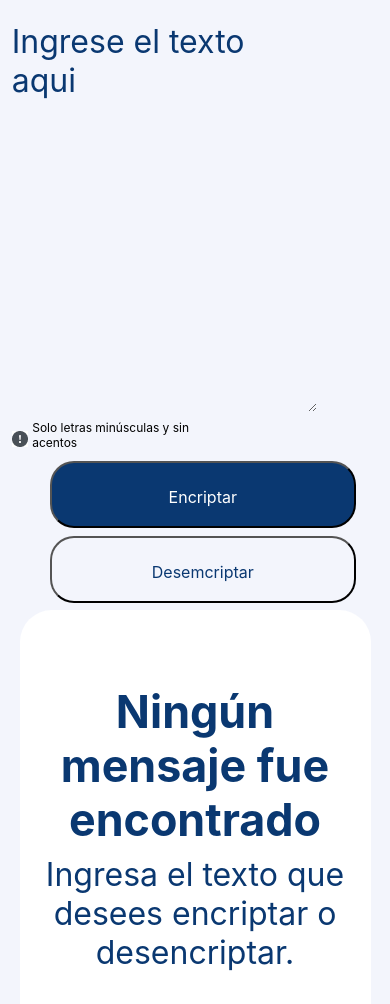
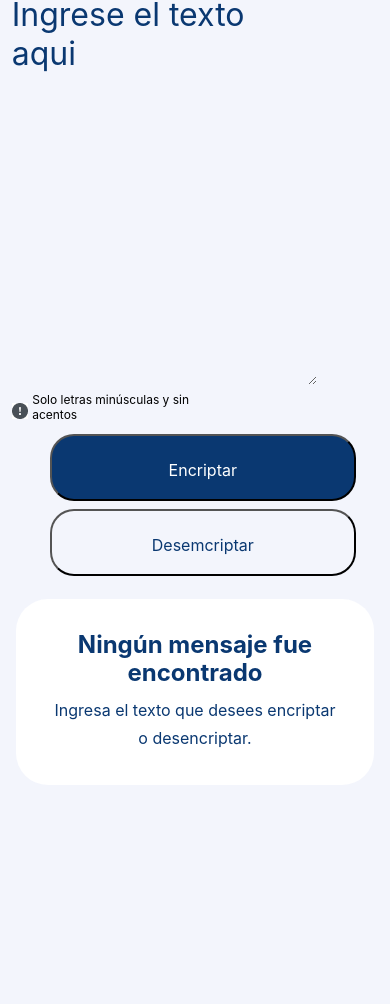
Before and after one commit to Pamela-Marca/ProyectoAlura, a plain HTML site: page index.html in a window 390 px wide. Shown: the part 73-1077 px from the top of the page. After the commit the page ends 897 px from the top, so only its background shows below. Drawn offline with Linux system fonts and the light colour scheme.

Commit message:
mas cambios

```diff
--- a/style.css
+++ b/style.css
@@ -109,7 +109,7 @@ section.botones button{
     justify-content: center;
     flex-direction: column;
     align-items: center;
-    padding: 10% 0 15% 0;
+    padding: 32px;
 }
 
 .imagen{
@@ -121,21 +121,19 @@ section.botones button{
 .texto2{
     width: 85%;
     text-align: center;
-    gap: 8px;
-    margin:5% auto;
     margin-top: 0;
-    line-height: 16px;
+    line-height: 28.8px;
 }
 
 h4{
-    font-size: 1.4em;
+    font-size: 24PX;
     height: 48%;
 
 }
 
 p{
     padding-top: 8px;
-    font-size: 1em;
+    font-size: 16PX;
     height: 48%;
 
 
@@ -160,7 +158,7 @@ section.boton{
     font-family: "Inter", sans-serif;
 }
 @media screen and (max-width:768px){
-    header{
+    .Logo{
         margin: 2% 0 5% 0;
     }
     .cuadro1{
@@ -168,13 +166,13 @@ section.boton{
         width:98%;
     }
     .cuadro2{
-        margin: auto;
         position: relative;
         height: 30%;
         width: 90%;
         display: block;
         left:auto;
-        padding: 10% 0;
+        margin: 4%
+
         }
     .imagen{
         visibility: collapse;
@@ -182,20 +180,24 @@ section.boton{
     }
     .texto2{
         position: relative;
-        margin: 10% auto;
         font-size: 2em;
-        line-height: normal;
+        line-height: 28.5px;
+        width: 100%;
     }
     section.boton{
-        position: relative;
+        position: flex;
+        visibility:collapse;
     }
 }
-@media screen and (max-width:400px) {
+@media screen and (max-width:450px) {
     section.botones button{
         display: flex;
         width: 80%;
         justify-content: center;
         margin: 2% auto;
     }
+    .texto2{
+        font-size: 1em;
+    }
 
 }
```
